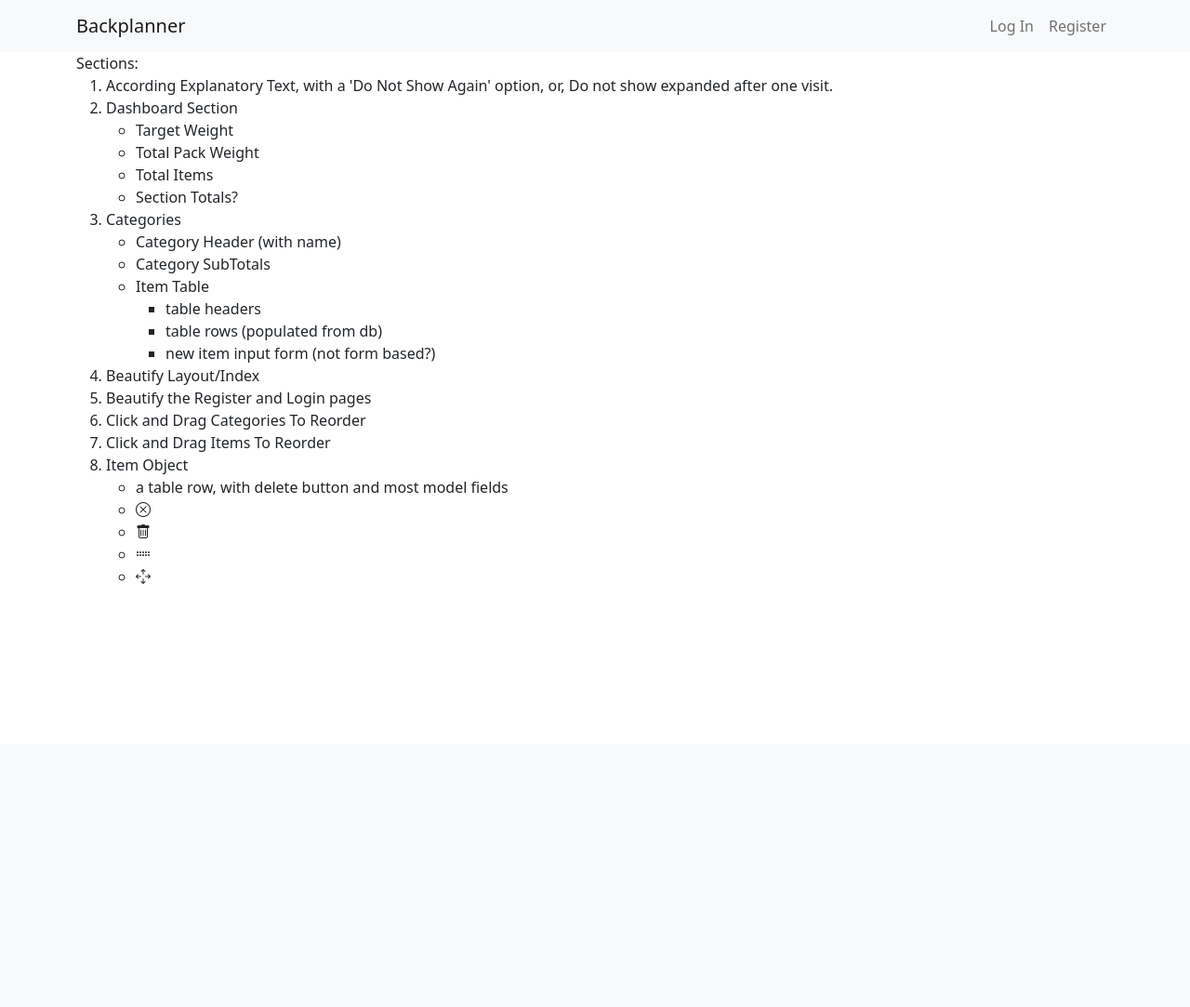
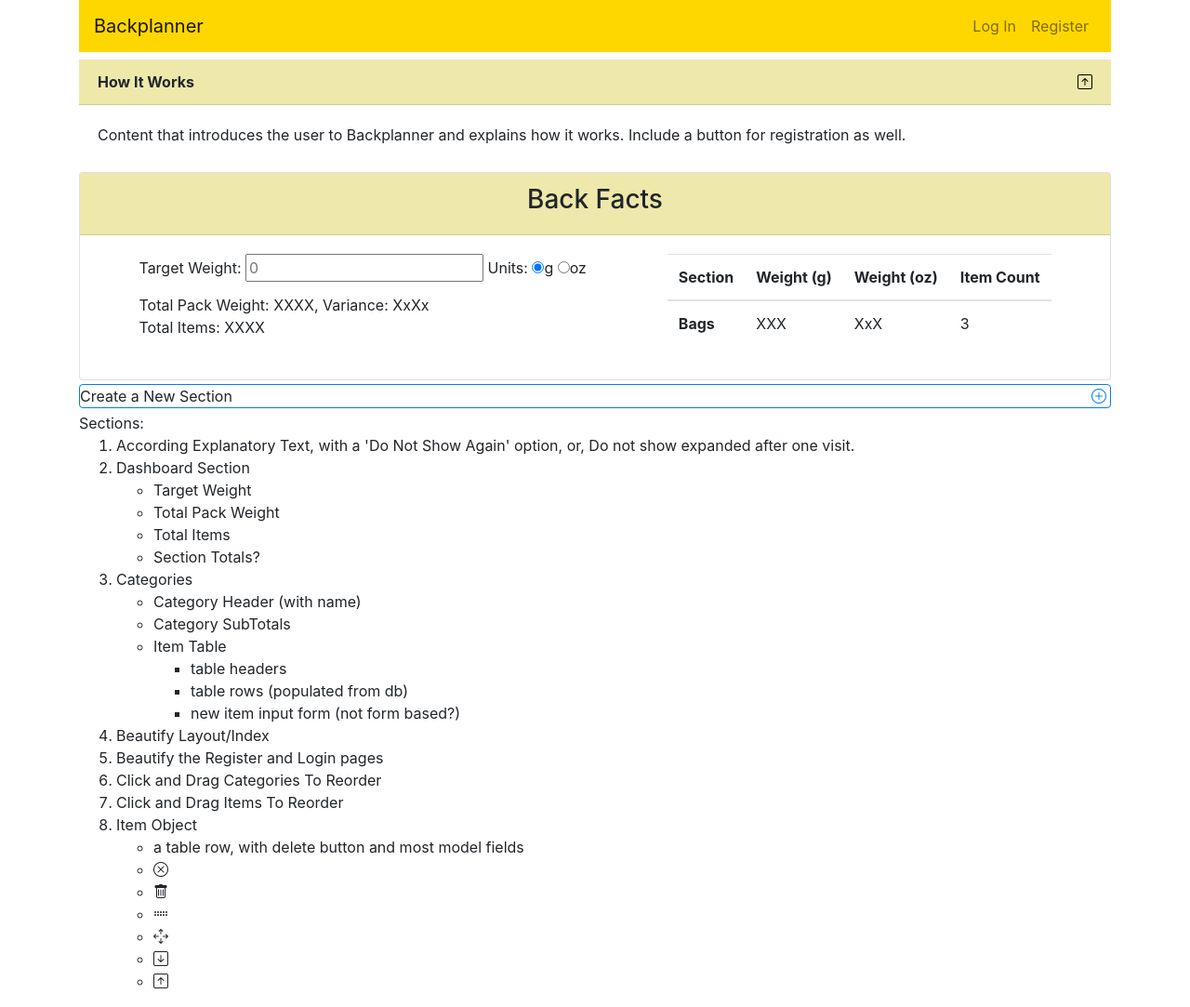
Before and after one commit to jeffbartelli/cs50w-capstone, a Django app: page / in a window 1280 px wide. Shown: the whole page at 93% size. Before the commit the page ends 628 px from the top, so only its background shows below. Run offline with Django 3.2, Linux system fonts and the light colour scheme; some libraries are stand-ins or nearby versions.

Commit message:
Basic page structure work.

```diff
--- /dev/null
+++ b/backplanner/static/backplanner/script.js
@@ -0,0 +1,12 @@
+window.onload = function() {
+
+    $('#howItWorksExpand').on('click', (e)=>{
+        let $unit = $('#howItWorksExpand');
+        if ($unit.hasClass('bi-arrow-down-square')) {
+            $unit.removeClass('bi-arrow-down-square').addClass('bi-arrow-up-square');
+        } else {
+            $unit.removeClass('bi-arrow-up-square').addClass('bi-arrow-down-square');
+        }
+    });
+
+}
--- a/backplanner/templates/index.html
+++ b/backplanner/templates/index.html
@@ -1,6 +1,49 @@
 {% extends "layout.html" %}
 
 {% block body %}
+<div class="card my-2 rounded-0" style="border:none">
+    <div class="card-header d-flex justify-content-between rounded-0" style="background-color: PaleGoldenRod;">
+        <strong>How It Works</strong>
+        <a href="#howItWorksCollapse" data-toggle="collapse" role="button" aria-expanded="false" aria-controls="howItWorksCollapse"><i class="bi bi-arrow-up-square" id="howItWorksExpand" style="color:black;"></i></a>
+    </div>
+    <div class="card-body collapse show" id="howItWorksCollapse">
+        Content that introduces the user to Backplanner and explains how it works. Include a button for registration as well.
+    </div>
+</div>
+<div class="card">
+    <div class="card-header d-flex justify-content-center" style="background-color: PaleGoldenRod;">
+        <h3>Back Facts</h3>
+    </div>
+    <div class="card-body d-flex justify-content-around">
+        <div>
+           <label for="targetWeight">Target Weight: <input type="number" id="targetWeight" placeholder="0" min="0"> Units: <input type="radio" name="targetUnits" id="grams" value="grams" checked><label for="grams">g</label> <input type="radio" name="targetUnits" id="ounces" value="ounces"><label for="ounces">oz</label></label>
+            <div>Total Pack Weight: <span>XXXX</span>, Variance: <span>XxXx</span></div>
+            <div>Total Items: <span>XXXX</span></div>
+        </div>
+        <div>
+            <table class="table table-hover">
+                <thead>
+                    <tr>
+                        <th scope="col">Section</th>
+                        <th scope="col">Weight (g)</th>
+                        <th scope="col">Weight (oz)</th>
+                        <th scope="col">Item Count</th>
+                    </tr>
+                </thead>
+                <tbody>
+                    <tr>
+                        <th scope="row">Bags</th>
+                        <td>XXX</td>
+                        <td>XxX</td>
+                        <td>3</td>
+                    </tr>
+                </tbody>
+            </table>
+        </div>
+    </div>
+</div>
+<div class="border border-primary rounded my-1 d-flex justify-content-between align-items-center"><span>Create a New Section </span><input type="text" name="" id="" style="display:none;"><i class="bi bi-plus-circle mr-1 text-primary"></i></div>
+
 Sections:
 <ol>
     <li>According Explanatory Text, with a 'Do Not Show Again' option, or, Do not show expanded after one visit.</li>
@@ -36,6 +79,8 @@ Sections:
             <li><i class="bi bi-trash"></i></li>
             <li><i class="bi bi-grip-horizontal"></i></li>
             <li><i class="bi bi-arrows-move"></i></li>
+            <li><i class="bi bi-arrow-down-square"></i></li>
+            <li><i class="bi bi-arrow-up-square"></i></li>
         </ul>
     </li>
 </ol>
--- a/backplanner/templates/layout.html
+++ b/backplanner/templates/layout.html
@@ -4,17 +4,17 @@
 <html lang="en">
     <head>
         <title>{% block title %}Backplanner{% endblock %}</title>
-        <link href="https://cdn.jsdelivr.net/npm/bootstrap@5.0.0-beta1/dist/css/bootstrap.min.css" rel="stylesheet" integrity="sha384-giJF6kkoqNQ00vy+HMDP7azOuL0xtbfIcaT9wjKHr8RbDVddVHyTfAAsrekwKmP1" crossorigin="anonymous">
+        <link rel="stylesheet" href="https://cdn.jsdelivr.net/npm/bootstrap@4.5.3/dist/css/bootstrap.min.css" integrity="sha384-TX8t27EcRE3e/ihU7zmQxVncDAy5uIKz4rEkgIXeMed4M0jlfIDPvg6uqKI2xXr2" crossorigin="anonymous">
         <link rel="stylesheet" href="https://cdn.jsdelivr.net/npm/bootstrap-icons@1.3.0/font/bootstrap-icons.css">
-        <!-- <link href="{% static 'network/styles.css' %}" rel="stylesheet"> -->
+        <link href="{% static 'backplanner/styles.css' %}" rel="stylesheet">
     </head>
     <body>
 
-        <nav class="navbar navbar-expand-lg navbar-light bg-light align-items-left">
         <div class="container">
+            <nav class="navbar navbar-expand-lg navbar-light d-flex justify-content-between" style="background-color:gold">
                 <a class="navbar-brand" href="{% url 'index' %}">Backplanner</a>
                 <div>
-              <ul class="navbar-nav mr-auto">
+                    <ul class="navbar-nav">
                         {% if user.is_authenticated %}
                             <li class="nav-item">
                                 <a class="nav-link" href="#"><strong>Name</strong></a>
@@ -32,14 +32,16 @@
                         {% endif %}
                     </ul>
                 </div>
+            </nav>
         </div>
-        </nav>
 
         <div class="body container">
             {% block body %}
             {% endblock %}
         </div>
 
-        <script src="https://cdn.jsdelivr.net/npm/bootstrap@5.0.0-beta1/dist/js/bootstrap.bundle.min.js" integrity="sha384-ygbV9kiqUc6oa4msXn9868pTtWMgiQaeYH7/t7LECLbyPA2x65Kgf80OJFdroafW" crossorigin="anonymous"></script>
+        <script src="https://code.jquery.com/jquery-3.5.1.slim.min.js" integrity="sha384-DfXdz2htPH0lsSSs5nCTpuj/zy4C+OGpamoFVy38MVBnE+IbbVYUew+OrCXaRkfj" crossorigin="anonymous"></script>
+        <script src="https://cdn.jsdelivr.net/npm/bootstrap@4.5.3/dist/js/bootstrap.bundle.min.js" integrity="sha384-ho+j7jyWK8fNQe+A12Hb8AhRq26LrZ/JpcUGGOn+Y7RsweNrtN/tE3MoK7ZeZDyx" crossorigin="anonymous"></script>
+        <script src="{% static 'backplanner/script.js' %}" type="text/javascript"></script>
     </body>
 </html>
```
Also changed, not shown: backplanner/static/backplanner/styles.css (added). Lines whose indentation alone changed are shown as unchanged.
